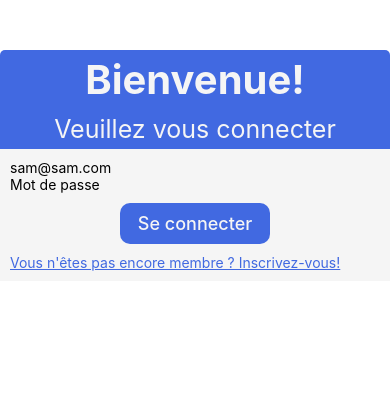
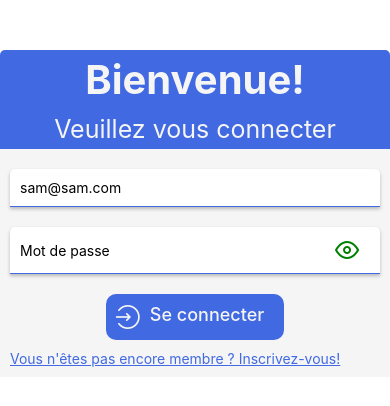
Before and after one commit to Samdjm/myapp, a React Native app: screen / in a window 390 px wide. Shown: the top 406 px of the page. Built offline with nearby package versions, Linux system fonts and the light colour scheme.

Commit message:
J-3: Fin InputWithError

```diff
--- a/Components/Container/Login/Login.jsx
+++ b/Components/Container/Login/Login.jsx
@@ -2,7 +2,8 @@ import { useState } from "react";
 import { Text, TextInput, TouchableOpacity, View } from "react-native";
 import Button from "../../UI/Button/Button";
 import InputWithError from "../../UI/InputWithError/InputWithError";
-
+import { AntDesign } from "@expo/vector-icons";
+import { globalStyle } from "../../../styles/GlobalStyle";
 export default function Login() {
   const emailFromCookie = "sam@sam.com";
   //Etape 1: Les variables d'états pour les inputs et les erreurs:
@@ -43,7 +44,7 @@ export default function Login() {
   //Etape 4: Ajouter les composants et de les lier avec les variables et les fonctions
   //Two Way Binding: liaison dans les deux sens
   return (
-    <View>
+    <View style={{ width: "100%" }}>
       <InputWithError
         holder='Email'
         valeur={emailInput}
@@ -61,7 +62,9 @@ export default function Login() {
         isPassword
       />
 
-      <Button label='Se connecter' action={login} />
+      <Button label='Se connecter' action={login}>
+        <AntDesign name='login' size={24} color={globalStyle.color.lightColor} />
+      </Button>
     </View>
   );
 }
--- a/Components/UI/Button/Button.jsx
+++ b/Components/UI/Button/Button.jsx
@@ -1,10 +1,11 @@
 import { TouchableOpacity, Text, StyleSheet } from "react-native";
 import { globalStyle } from "../../../styles/GlobalStyle";
 
-export default function Button(props) {
+export default function Button({ action, label, children }) {
   return (
-    <TouchableOpacity onPress={props.action} style={styles.button}>
-      <Text style={styles.label}>{props.label}</Text>
+    <TouchableOpacity onPress={action} style={styles.button}>
+      {children}
+      <Text style={styles.label}>{label}</Text>
     </TouchableOpacity>
   );
 }
@@ -17,11 +18,14 @@ const styles = StyleSheet.create({
     minWidth: 150,
     borderRadius: 10,
     margin: 10,
+    display: "flex",
+    flexDirection: "row",
   },
   label: {
     textAlign: "center",
     color: globalStyle.color.lightColor,
     fontWeight: "500",
     fontSize: globalStyle.fonstSize.xs,
+    marginHorizontal: 10,
   },
 });
--- a/Components/UI/InputWithError/InputWithError.jsx
+++ b/Components/UI/InputWithError/InputWithError.jsx
@@ -1,17 +1,89 @@
-import { Text, TextInput, View } from "react-native";
+import { StyleSheet, Text, TextInput, TouchableOpacity, View } from "react-native";
+import { Feather } from "@expo/vector-icons";
+import { useState } from "react";
+import { globalStyle } from "../../../styles/GlobalStyle";
+export default function InputWithError({
+  holder,
+  action,
+  valeur,
+  type,
+  isPassword,
+  errorMessage,
+}) {
+  const [isPasswordHidden, setIsPasswordHidden] = useState(true);
 
-export default function InputWithError(props) {
-  console.log(props);
+  function togglePassword() {
+    setIsPasswordHidden(!isPasswordHidden);
+  }
+
   return (
-    <View>
-      <TextInput
-        placeholder={props.holder}
-        onChangeText={props.action}
-        value={props.valeur}
-        keyboardType={props.type}
-        secureTextEntry={props.isPassword}
-      />
-      <Text>{props.errorMessage}</Text>
-    </View>
+    <>
+      <View
+        style={[
+          styles.inputContainer,
+          {
+            borderBottomColor:
+              errorMessage == "" ? globalStyle.color.primaryColor : "red",
+          },
+        ]}
+      >
+        <TextInput
+          style={[
+            styles.input,
+            { outline: "none", color: errorMessage == "" ? "black" : "red" },
+          ]}
+          placeholder={holder}
+          onChangeText={action}
+          value={valeur}
+          keyboardType={type}
+          secureTextEntry={isPassword && isPasswordHidden}
+        />
+        <TouchableOpacity onPress={togglePassword} style={styles.icon}>
+          {isPassword && (
+            <Feather
+              name={isPasswordHidden ? "eye" : "eye-off"}
+              size={24}
+              color={isPasswordHidden ? "green" : "orange"}
+            />
+          )}
+        </TouchableOpacity>
+      </View>
+
+      <Text style={styles.error}>{errorMessage}</Text>
+    </>
   );
 }
+//Structure - logique - style
+const styles = StyleSheet.create({
+  inputContainer: {
+    display: "flex",
+    flexDirection: "row",
+    width: "100%",
+    backgroundColor: "white",
+    justifyContent: "space-between",
+    padding: 10,
+    marginVertical: 10,
+    borderTopStartRadius: 5,
+    borderTopEndRadius: 5,
+    borderBottomWidth: 1,
+    shadowColor: "#000",
+    shadowOffset: {
+      width: 0,
+      height: 2,
+    },
+    shadowOpacity: 0.25,
+    shadowRadius: 3.84,
+
+    elevation: 5,
+  },
+  input: {
+    border: "none",
+    width: "90%",
+  },
+  error: {
+    color: "red",
+  },
+  icon: {
+    width: "10%",
+  },
+});
```
